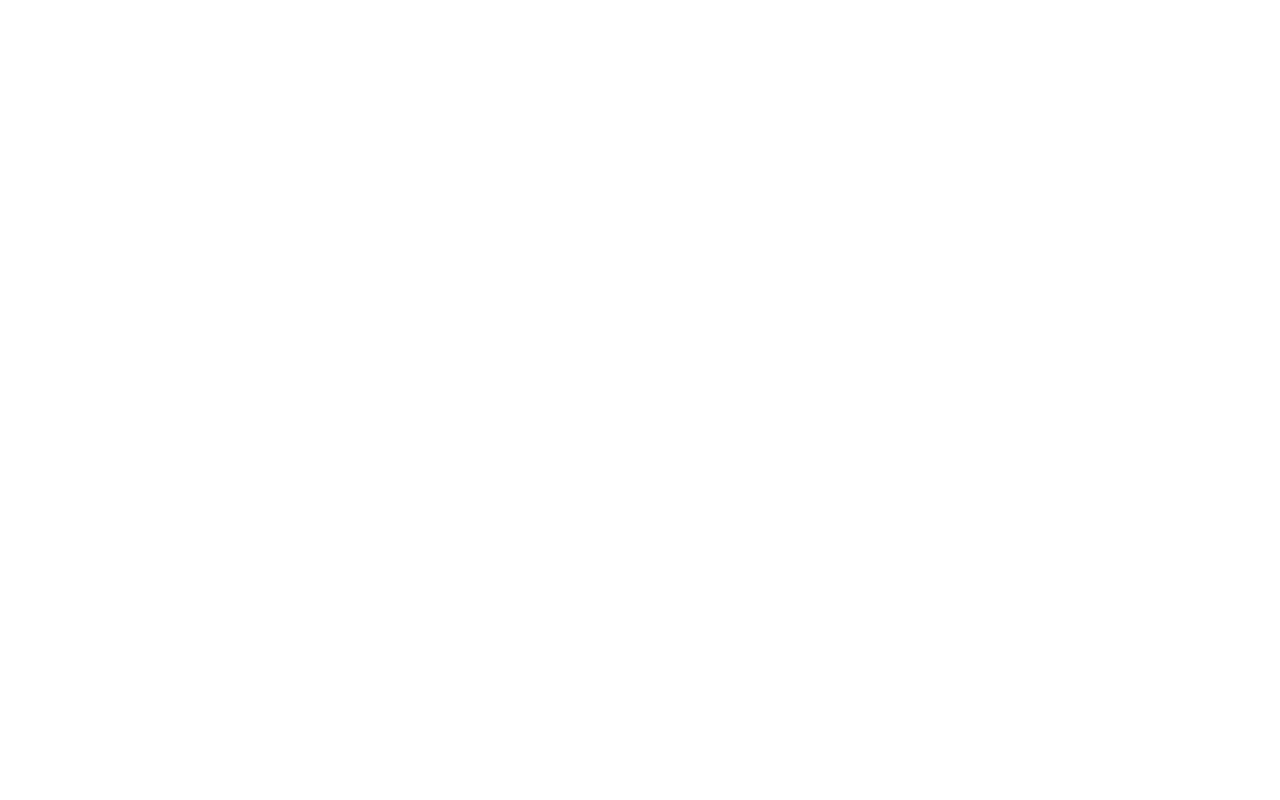
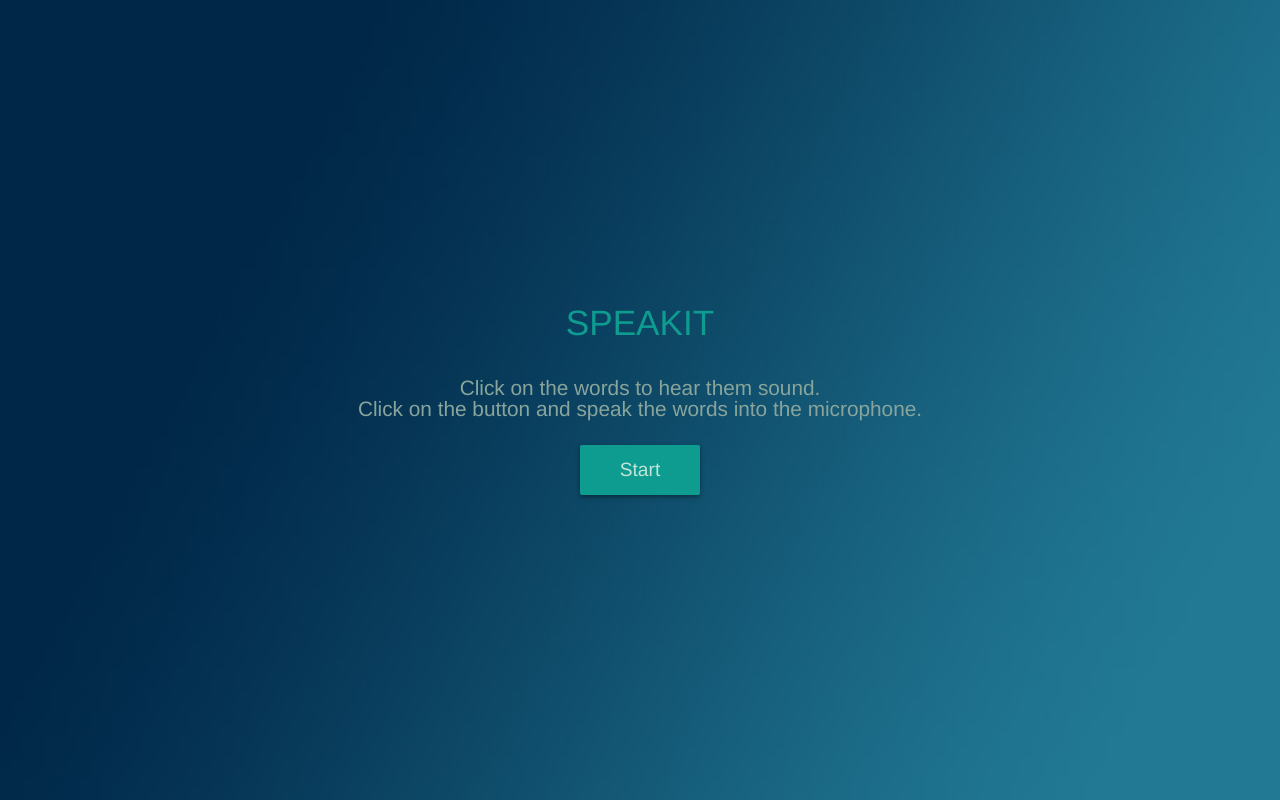
Before and after one commit to viktorsipach/movie-search, a website built with webpack: page speakit/src/index.html in a window 1280 px wide. Built offline with nearby package versions, Linux system fonts and the light colour scheme.

Commit message:
feat: add style

```diff
--- a/speakit/src/index.html
+++ b/speakit/src/index.html
@@ -13,8 +13,35 @@
 
 <body>
     <div class="wrapper">
+        <div class="start-page">
+            <h1 class="start-page__header">SPEAKIT</h1>
+            <h3 class="start-page__text">Click on the words to hear them sound.
+                <br>Click on the button and speak the words into the microphone.</h3>
+            <button class="btn start-page__btn">Start</button>
+        </div>
+        <header class="header">
+            <div class="wrapper__toggle">
+                <div class="toggle__item active-toggle">1</div>
+                <div class="toggle__item">2</div>
+                <div class="toggle__item">3</div>
+                <div class="toggle__item">4</div>
+                <div class="toggle__item">5</div>
+                <div class="toggle__item">6</div>
+            </div>
+            <div class="wrapper__stars"></div>
+        </header>
+        <div class="image__container"></div>
+        <div class="translate">fvfvf</div>
+        <div class="wrapper__cards"></div>
+        <div class="wrapper__btn ">
+            <button class="btn btn-restart ">Restart</button>
+            <button class="btn btn-speak ">Speak please</button>
+            <button class="btn btn-results ">Results</button>
+        </div>
     </div>
-    <script src="./js/index.js"></script>
+    <script src="./js/index.js "></script>
 </body>
 
 </html>
+
+</html>
--- a/speakit/src/js/index.js
+++ b/speakit/src/js/index.js
@@ -1,2 +1,27 @@
 import '../css/reset.css';
 import '../scss/style.scss';
+
+const addStartPageHandler = () => {
+    const startBtn = document.querySelector('.start-page__btn');
+    const startPage = document.querySelector('.start-page');
+    startBtn.addEventListener('click', () => {
+        startPage.classList.add('hidden')
+    })
+}
+
+const addCard = (word, transcription, img) => {
+    const wrapper = document.querySelector('.wrapper__cards')
+    const card = document.createElement('div')
+    card.classList = 'card'
+    card.innerHTML = `<img src="./assets/img/icon-audio.png" class="icon" alt="icon">
+    <div card__img>${img}</div>
+    <div class="wrapper-text ">
+        <p class="card__word ">${word}</p>
+        <p class="card__transcription ">${transcription}</p>
+    </div>`
+    wrapper.append(card)
+}
+
+window.onload = () => {
+    addStartPageHandler()
+};
--- a/speakit/src/scss/style.scss
+++ b/speakit/src/scss/style.scss
@@ -1,16 +1,173 @@
-
     body html {
         font-size: 10px;
+        font-family: Helvetica, sans-serif;
     }
 
     .wrapper {
-    width: 90%;
-    height: 100%;
+        width: 100%;
+        height: 100vh;
         margin: 0 auto;
         display: flex;
         flex-direction: column;
         align-items: center;
-    @media (max-width: 980px) {
+        position: relative;
+        transition: all 200ms ease-in-out;
+    }
+
+    .start-page {
         width: 100%;
+        height: 100vh;
+        position: absolute;
+        display: flex;
+        flex-direction: column;
+        justify-content: center;
+        align-items: center;
+        font-family: Helvetica, sans-serif;
+        color: #ffffff;
+        background-image: url('../assets/img/bg.jpg');
+        background-size: cover;
+        transition: all 200ms ease-in-out;
+        &__header {
+            color: rgb(14, 156, 144);
+            font-size: 2.2rem;
+            margin-bottom: 3%;
+        }
+        &__text {
+            text-align: center;
+            margin-bottom: 2%;
+            font-size: 1.3rem;
+            font-weight: 300;
+            color: rgba(137, 165, 155, 1);
         }
     }
+
+    .image__container {
+        width: 390px;
+        height: 260px;
+        display: flex;
+        margin-top: 5%;
+        margin-bottom: 1%;
+        background-image: url('../assets/img/english.jpg');
+        background-size: cover;
+        border-radius: 5px;
+        box-shadow: 0px 2px 5px 0px rgba(0, 0, 0, 0.6);
+    }
+
+    .translate {
+        margin-bottom: 1%;
+        font-size: 1.5rem;
+        color: rgba(0, 0, 0, 0.7);
+        font-family: Helvetica, sans-serif;
+    }
+
+    .hidden {
+        visibility: hidden;
+    }
+
+    .wrapper__btn {
+        width: 75%;
+        display: flex;
+        justify-content: space-between;
+    }
+
+    .btn {
+        width: 120px;
+        height: 50px;
+        border: 0;
+        border-radius: 2px;
+        box-shadow: 0px 2px 5px 0px rgba(0, 0, 0, 0.4);
+        background: rgb(14, 156, 144);
+        font-family: Helvetica, sans-serif;
+        font-size: 1.2rem;
+        color: rgb(192, 228, 215);
+        cursor: pointer;
+        &:hover {
+            background: rgb(14, 139, 156);
+        }
+    }
+
+    .btn-speak {
+        width: 70%;
+    }
+
+    .header {
+        width: 75%;
+        height: 10%;
+        display: flex;
+        justify-content: space-between;
+        align-items: center;
+    }
+
+    .wrapper__toggle {
+        width: 17%;
+        display: flex;
+        justify-content: space-around;
+    }
+
+    .toggle__item {
+        width: 20px;
+        height: 20px;
+        display: flex;
+        justify-content: center;
+        align-items: center;
+        font-family: Helvetica, sans-serif;
+        color: rgb(192, 228, 215);
+        border-radius: 50%;
+        background: rgb(14, 156, 144);
+        padding: 2px;
+        user-select: none;
+        cursor: pointer;
+        &:hover {
+            border: 3px double rgb(14, 139, 156);
+        }
+    }
+
+    .active-toggle {
+        border: 3px double rgb(14, 139, 156);
+    }
+
+    .wrapper__cards {
+        display: flex;
+        width: 80%;
+        margin: 0 auto;
+        flex-wrap: wrap;
+        justify-content: center;
+        padding-top: 10px;
+        padding-bottom: 30px;
+    }
+
+    .card {
+        width: 150px;
+        height: 60px;
+        margin: 10px;
+        display: flex;
+        justify-content: space-around;
+        align-items: center;
+        border: 1px solid gray;
+        border-radius: 5px;
+        font-family: Helvetica, sans-serif;
+        font-size: 1.2rem;
+        color: rgba(0, 0, 0, 0.7);
+        cursor: pointer;
+        &__img {
+            display: none;
+        }
+        &__word {
+            margin-bottom: 8px;
+        }
+        &:hover {
+            box-shadow: 0px 2px 5px 0px rgba(0, 0, 0, 0.4);
+        }
+    }
+
+    .wrapper-text {
+        width: 80%;
+        text-align: center;
+        margin-bottom: 5px;
+    }
+
+    .icon {
+        width: 30px;
+        height: 30px;
+        margin-left: 5px;
+    }
```
Also changed, not shown: speakit/package.json (line endings or trailing spaces), speakit/src/assets/img/bg-english.jpg (added), speakit/src/assets/img/bg.jpg (added), speakit/src/assets/img/english.jpg (added), speakit/src/assets/img/icon-audio.png (added), speakit/src/assets/img/icon-mic.png (added), 1 other file. Lines whose indentation alone changed are shown as unchanged.
